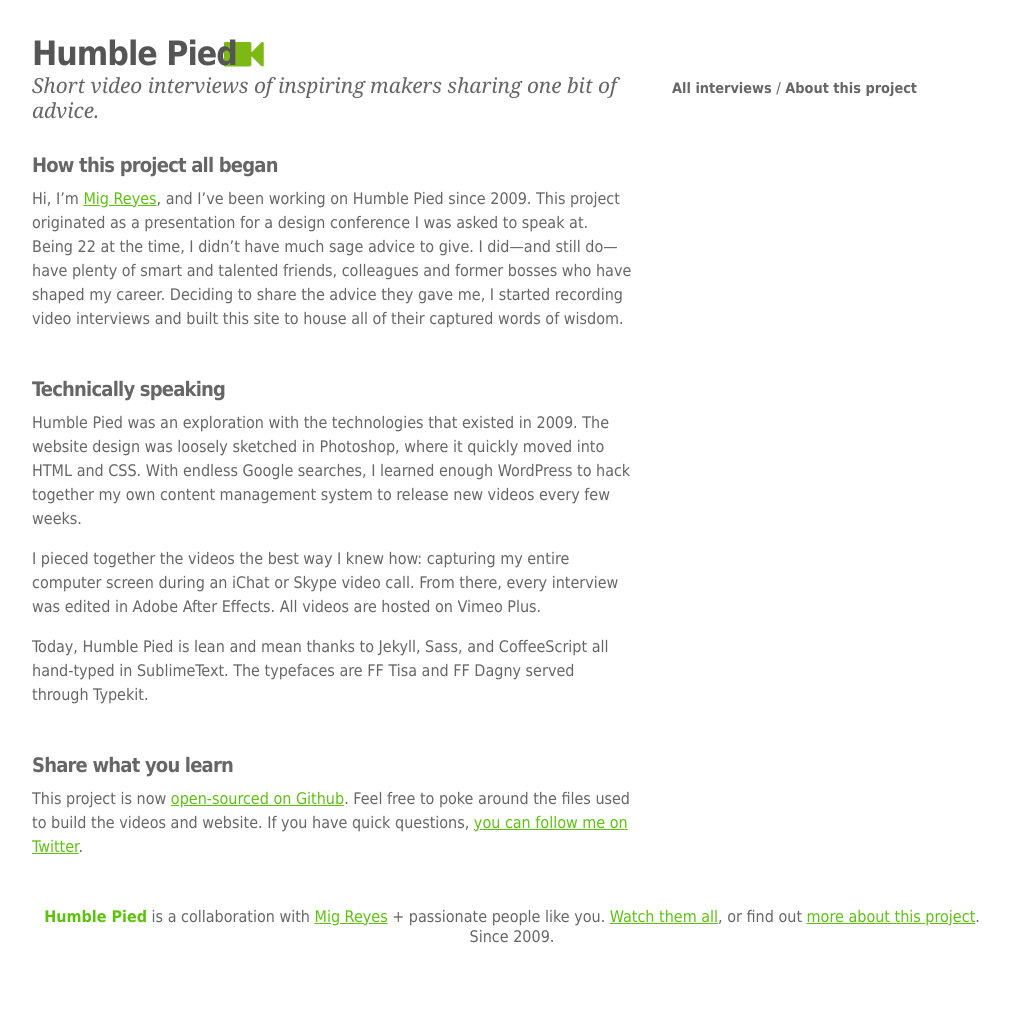
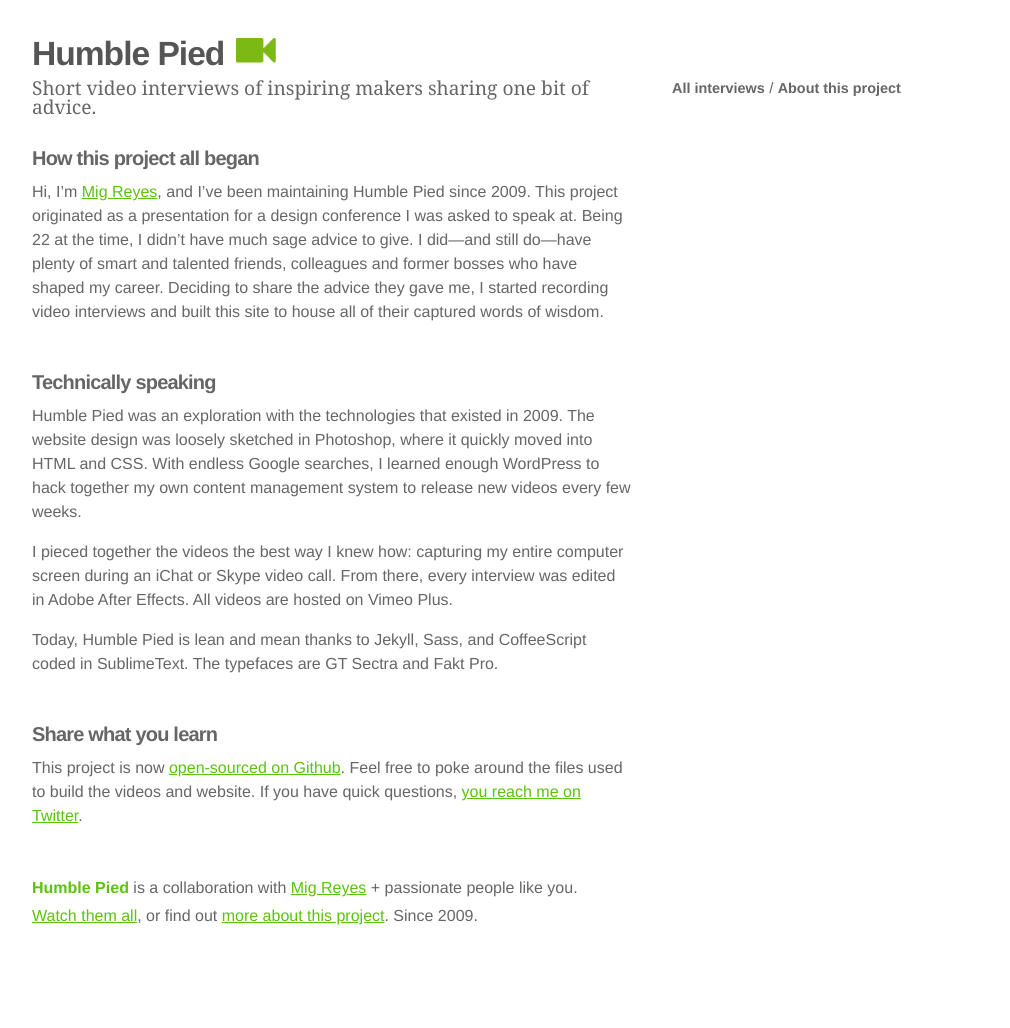
Before and after one commit to migreyes/humblepied, a Jekyll site: the page built from _source/about/index.html, in a window 1280 px wide. Shown: the whole page, without its empty margins (128-1138 px from the left). Built offline with Jekyll 4.4.1, drawn with Linux system fonts in a browser that asks for light colours; some web fonts are replaced; Markdown is read by kramdown in place of the engine named in the settings; before the commit the page ends 979 px from its top, so only the background shows below that.

Commit message:
Type updates.

```diff
--- a/_config.yml
+++ b/_config.yml
@@ -4,6 +4,7 @@ description: "One inspiring creative sharing one piece of advice, all over video
 
 author: Mig Reyes
 github: http://github.com/migreyes/humblepied
+instagram: http://instagram.com/migreyes
 twitter: http://twitter.com/migreyes
 
 source: ./_source
--- a/_source/_assets/sass/globals/_mixins.scss
+++ b/_source/_assets/sass/globals/_mixins.scss
@@ -7,6 +7,8 @@
 }
 
 $font-tisa: "ff-tisa-web-pro-1", "ff-tisa-web-pro-2", Georgia, Times, serif;
+$font-sectra: "GT Sectra", Georgia, Times, serif;
+$font-fakt: "Fakt Pro", Helvetica, Lucida, sans-serif;
 $font-dagny: "ff-dagny-web-pro-1", "ff-dagny-web-pro-2", Tahoma, Helvetica, sans-serif;
 
 
--- a/_source/_assets/sass/pages/_about.scss
+++ b/_source/_assets/sass/pages/_about.scss
@@ -7,7 +7,7 @@
   margin-bottom: 2em;
 
   h2 {
-    font-family: $font-tisa;
+    font-family: $font-sectra;
     margin-bottom: .5em;
     margin-top: 1em;
   }
@@ -31,7 +31,7 @@
 
     h2 {
       font-size: 1.25rem;
-      font-family: $font-dagny;
+      font-family: $font-fakt;
       letter-spacing: -.05rem;
       margin-bottom: .75rem;
     }
--- a/_source/_assets/sass/pages/_index.scss
+++ b/_source/_assets/sass/pages/_index.scss
@@ -29,8 +29,9 @@
 .guest-preview-quote {
   @include backface-visibility;
   color: #666;
-  font-family: $font-tisa;
+  font-family: $font-sectra;
   line-height: 1.2em;
+  padding-top: .5em;
 }
 
 .guest-layout-options { display: none; }
--- a/_source/_assets/sass/style.scss
+++ b/_source/_assets/sass/style.scss
@@ -4,6 +4,7 @@
 @import
   'globals/mixins',
   'globals/reset',
+  'globals/fonts',
   'globals/animations';
 
 
@@ -14,7 +15,7 @@ body {
   @include border-box;
   @include font-smoothing(antialiased);
   color: #666;
-  font-family: $font-dagny;
+  font-family: $font-fakt;
   padding: 0 20px;
 }
 
--- a/_source/_includes/footer.html
+++ b/_source/_includes/footer.html
@@ -1,3 +1,4 @@
 <footer class="footer" role="contentinfo">
-  <a href="/" class="footer-home">Humble Pied</a> is a collaboration with <a href="{{ site.twitter }}">Mig Reyes</a> + passionate people like you. <a href="/">Watch them all</a>, or find out <a href="/about">more about this project</a>. Since 2009.
+  <p><a href="/" class="footer-home">Humble Pied</a> is a collaboration with <a href="{{ site.instagram }}">Mig Reyes</a> + passionate people like you.</p>
+  <p><a href="/">Watch them all</a>, or find out <a href="/about">more about this project</a>. Since 2009.</p>
 </footer>
--- a/_source/about/index.html
+++ b/_source/about/index.html
@@ -6,7 +6,7 @@ layout: default
 <article class="blurb">
   <h2>How this project all began</h2>
 
-  <p>Hi, I’m <a href="http://mig.io/" title="Mig Reyes">Mig Reyes</a>, and I’ve been working on Humble Pied since 2009. This project originated as a presentation for a design conference I was asked to speak at. Being 22 at the time, I didn’t have much sage advice to give. I did—and still do—have plenty of smart and talented friends, colleagues and former bosses who have shaped my career. Deciding to share the advice they gave me, I started recording video interviews and built this site to house all of their captured words of wisdom.</p>
+  <p>Hi, I’m <a href="http://mig.pizza" title="Mig Reyes">Mig Reyes</a>, and I’ve been maintaining Humble Pied since 2009. This project originated as a presentation for a design conference I was asked to speak at. Being 22 at the time, I didn’t have much sage advice to give. I did—and still do—have plenty of smart and talented friends, colleagues and former bosses who have shaped my career. Deciding to share the advice they gave me, I started recording video interviews and built this site to house all of their captured words of wisdom.</p>
 </article>
 
 <article class="blurb">
@@ -14,11 +14,11 @@ layout: default
 
   <p>Humble Pied was an exploration with the technologies that existed in 2009. The website design was loosely sketched in Photoshop, where it quickly moved into HTML and CSS. With endless Google searches, I learned enough WordPress to hack together my own content management system to release new videos every few weeks.</p>
   <p>I pieced together the videos the best way I knew how: capturing my entire computer screen during an iChat or Skype video call. From there, every interview was edited in Adobe After Effects. All videos are hosted on Vimeo Plus.</p>
-  <p>Today, Humble Pied is lean and mean thanks to Jekyll, Sass, and CoffeeScript all hand-typed in SublimeText. The typefaces are FF Tisa and FF Dagny served through Typekit.</p>
+  <p>Today, Humble Pied is lean and mean thanks to Jekyll, Sass, and CoffeeScript coded in SublimeText. The typefaces are GT Sectra and Fakt Pro.</p>
 </article>
 
 <article class="blurb">
   <h2>Share what you learn</h2>
 
-  <p>This project is now <a href="{{ site.github }}">open-sourced on Github</a>. Feel free to poke around the files used to build the videos and website. If you have quick questions, <a href="{{ site.twitter }}" title="Reach out to Mig on Twitter.">you can follow me on Twitter</a>.</p>
+  <p>This project is now <a href="{{ site.github }}">open-sourced on Github</a>. Feel free to poke around the files used to build the videos and website. If you have quick questions, <a href="{{ site.twitter }}" title="Reach out to Mig on Twitter.">you reach me on Twitter</a>.</p>
 </article>
--- a/_source/assets/stylesheets/style.css
+++ b/_source/assets/stylesheets/style.css
@@ -63,30 +63,70 @@ hr {
 input, select {
   vertical-align: middle; }
 
+@font-face {
+  font-family: 'GT Sectra';
+  font-style: normal;
+  font-weight: normal;
+  src: url("/assets/fonts/GT-Sectra-Regular.woff") format("woff"); }
+
+@font-face {
+  font-family: 'GT Sectra';
+  font-style: italic;
+  font-weight: normal;
+  src: url("/assets/fonts/GT-Sectra-Regular-Italic.woff") format("woff"); }
+
+@font-face {
+  font-family: 'GT Sectra';
+  font-style: normal;
+  font-weight: bold;
+  src: url("/assets/fonts/GT-Sectra-Bold.woff") format("woff"); }
+
+@font-face {
+  font-family: 'Fakt Pro';
+  font-style: normal;
+  font-weight: normal;
+  src: url("/assets/fonts/FaktPro-Normal.woff") format("woff"); }
+
+@font-face {
+  font-family: 'Fakt Pro';
+  font-style: italic;
+  font-weight: normal;
+  src: url("/assets/fonts/FaktPro-NormalItalic.woff") format("woff"); }
+
+@font-face {
+  font-family: 'Fakt Pro';
+  font-style: normal;
+  font-weight: bold;
+  src: url("/assets/fonts/FaktPro-Bold.woff") format("woff"); }
+
 @keyframes fade-in {
   0% {
     opacity: 0; }
 
   100% {
     opacity: 1; } }
+
 @-o-keyframes fade-in {
   0% {
     opacity: 0; }
 
   100% {
     opacity: 1; } }
+
 @-moz-keyframes fade-in {
   0% {
     opacity: 0; }
 
   100% {
     opacity: 1; } }
+
 @-webkit-keyframes fade-in {
   0% {
     opacity: 0; }
 
   100% {
     opacity: 1; } }
+
 @-webkit-keyframes fade-in-up {
   0% {
     opacity: 0;
@@ -95,6 +135,7 @@ input, select {
   100% {
     opacity: 1;
     -webkit-transform: translateY(0); } }
+
 @-moz-keyframes fade-in-up {
   0% {
     opacity: 0;
@@ -103,6 +144,7 @@ input, select {
   100% {
     opacity: 1;
     -moz-transform: translateY(0); } }
+
 @-o-keyframes fade-in-up {
   0% {
     opacity: 0;
@@ -111,6 +153,7 @@ input, select {
   100% {
     opacity: 1;
     -o-transform: translateY(0); } }
+
 @keyframes fade-in-up {
   0% {
     opacity: 0;
@@ -119,6 +162,7 @@ input, select {
   100% {
     opacity: 1;
     transform: translateY(0); } }
+
 body {
   -webkit-box-sizing: border-box;
   -moz-box-sizing: border-box;
@@ -126,7 +170,7 @@ body {
   -webkit-font-smoothing: antialiased;
   font-smoothing: antialiased;
   color: #666;
-  font-family: "ff-dagny-web-pro-1", "ff-dagny-web-pro-2", Tahoma, Helvetica, sans-serif;
+  font-family: "Fakt Pro", Helvetica, Lucida, sans-serif;
   padding: 0 20px; }
 
 a {
@@ -175,13 +219,13 @@ a {
     -moz-transition: all 0.2s ease;
     -ms-transition: all 0.2s ease;
     transition: all 0.2s ease;
-    background: url("/assets/images/icons/video.png") 8.2rem 0.4rem no-repeat;
+    background: url("/assets/images/icons/video.png") 9rem 0.25rem no-repeat;
     background-size: 26px 16px;
     display: block;
     color: #555;
     padding: .5rem 0 .1rem; }
     .nav-logo a:hover {
-      background-position: 8.5rem .4rem;
+      background-position: 9.1rem .25rem;
       color: #5dc20e; }
 
 .nav-list {
@@ -209,9 +253,8 @@ a {
   -ms-transition: all 0.2s ease;
   transition: all 0.2s ease;
   color: #666;
-  font-family: "ff-tisa-web-pro-1", "ff-tisa-web-pro-2", Georgia, Times, serif;
+  font-family: "GT Sectra", Georgia, Times, serif;
   font-size: .9rem;
-  font-style: italic;
   font-weight: normal;
   line-height: 1.2em;
   margin-top: .75rem;
@@ -234,12 +277,12 @@ a {
     width: 15rem; }
     .nav-logo a {
       background-size: 40px 25px;
-      background-position: 13rem .6rem;
+      background-position: 13.75rem .4rem;
       display: block;
       margin: -1rem;
       padding: 1rem; }
       .nav-logo a:hover {
-        background-position: 13.25rem .6rem; }
+        background-position: 13.8rem .4rem; }
 
   .nav-links {
     float: right;
@@ -297,12 +340,15 @@ a {
     top: 2.9rem; }
 
   .nav-info {
-    font-size: 1.3rem;
-    line-height: 1.2em; } }
+    display: block;
+    font-size: 1.2rem;
+    line-height: 1em;
+    margin-top: .9em; } }
 .footer {
   font-size: .8rem;
   line-height: 1.25em;
   margin-bottom: 2rem;
+  padding-bottom: 4em;
   text-align: center;
   max-width: 960px;
   width: 100%; }
@@ -310,6 +356,8 @@ a {
     color: #333; }
   .footer a:not(.footer-home) {
     text-decoration: underline; }
+  .footer p {
+    margin-bottom: 1em; }
 
 .footer-home {
   font-weight: bold; }
@@ -317,10 +365,14 @@ a {
 @media only screen and (min-width: 641px) {
   .footer {
     font-size: 1rem;
-    margin: 2rem auto; }
+    line-height: 1.5em;
+    margin: 2rem auto;
+    text-align: left; }
     .footer a {
       margin: -.5rem;
-      padding: .5rem; } }
+      padding: .5rem; }
+    .footer p {
+      margin-bottom: .25em; } }
 .guests {
   -webkit-animation: fade-in 0.5s 0.2s both;
   -moz-animation: fade-in 0.5s 0.2s both;
@@ -357,8 +409,9 @@ a {
   -ms-backface-visibility: hidden;
   backface-visibility: hidden;
   color: #666;
-  font-family: "ff-tisa-web-pro-1", "ff-tisa-web-pro-2", Georgia, Times, serif;
-  line-height: 1.2em; }
+  font-family: "GT Sectra", Georgia, Times, serif;
+  line-height: 1.2em;
+  padding-top: .5em; }
 
 .guest-layout-options {
   display: none; }
@@ -442,7 +495,7 @@ a {
     text-transform: uppercase; }
   .guest-header h4,
   .guest-header .guest-nav-link p {
-    font-family: "ff-tisa-web-pro-1", "ff-tisa-web-pro-2", Georgia, Times, serif;
+    font-family: "GT Sectra", Georgia, Times, serif;
     font-size: .8rem;
     font-weight: normal; }
 
@@ -504,7 +557,7 @@ a {
 .guest-info h5,
 .guest-info h6 {
   color: #5dc20e;
-  font-family: "ff-tisa-web-pro-1", "ff-tisa-web-pro-2", Georgia, Times, serif;
+  font-family: "GT Sectra", Georgia, Times, serif;
   font-size: .7rem;
   letter-spacing: 3px;
   margin-bottom: .5rem;
@@ -547,9 +600,9 @@ a {
   -ms-animation: fade-in 1s 0.5s both;
   -o-animation: fade-in 1s 0.5s both;
   animation: fade-in 1s 0.5s both;
-  font-family: "ff-tisa-web-pro-1", "ff-tisa-web-pro-2", Georgia, Times, serif;
+  font-family: "GT Sectra", Georgia, Times, serif;
   font-size: 2.25rem;
-  letter-spacing: -.15rem;
+  letter-spacing: -.1rem;
   line-height: 1em;
   margin: 4rem auto;
   padding-left: .35rem;
@@ -657,7 +710,7 @@ a {
 .blurb {
   margin-bottom: 2em; }
   .blurb h2 {
-    font-family: "ff-tisa-web-pro-1", "ff-tisa-web-pro-2", Georgia, Times, serif;
+    font-family: "GT Sectra", Georgia, Times, serif;
     margin-bottom: .5em;
     margin-top: 1em; }
   .blurb p {
@@ -672,7 +725,7 @@ a {
     max-width: 600px; }
     .blurb h2 {
       font-size: 1.25rem;
-      font-family: "ff-dagny-web-pro-1", "ff-dagny-web-pro-2", Tahoma, Helvetica, sans-serif;
+      font-family: "Fakt Pro", Helvetica, Lucida, sans-serif;
       letter-spacing: -.05rem;
       margin-bottom: .75rem; }
     .blurb p {
```
Also changed, not shown: _source/_assets/sass/components/_footer.scss (+11 -0 lines), _source/_assets/sass/components/_navigation.scss (+9 -8 lines), _source/_assets/sass/globals/_fonts.scss (added, +42 -0 lines), _source/_assets/sass/pages/_interview.scss (+4 -4 lines).
